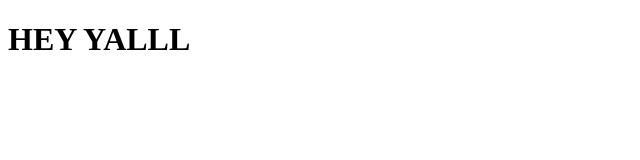
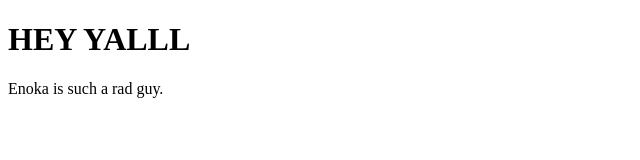
Before and after one commit to eslip96/my-first-git, a plain HTML site: page index.html in a window 1280 px wide. Shown: the whole page, without its empty margins (0-640 px from the left). Drawn offline with Linux system fonts and the light colour scheme.

Commit message:
cool guy

```diff
--- a/index.html
+++ b/index.html
@@ -6,6 +6,7 @@
     <meta name="viewport" content="width=device-width, initial-scale=1.0" />
     <title>Document</title>
     <h1>HEY YALLL</h1>
+    <p>Enoka is such a rad guy.</p>
   </head>
   <body></body>
 </html>
```
